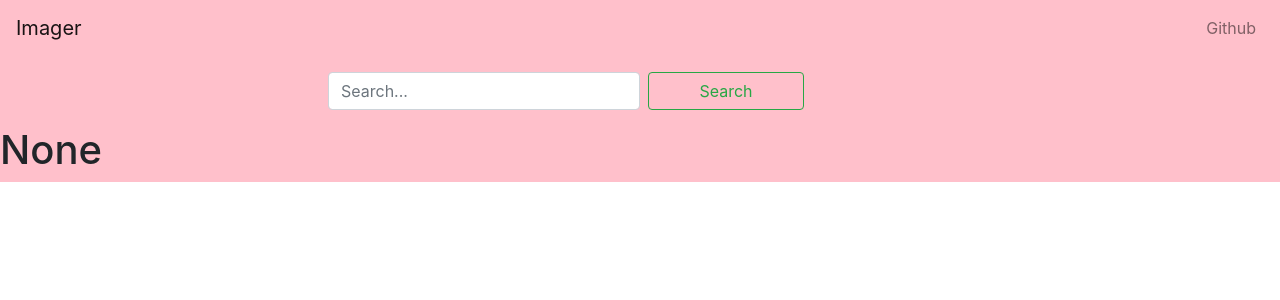
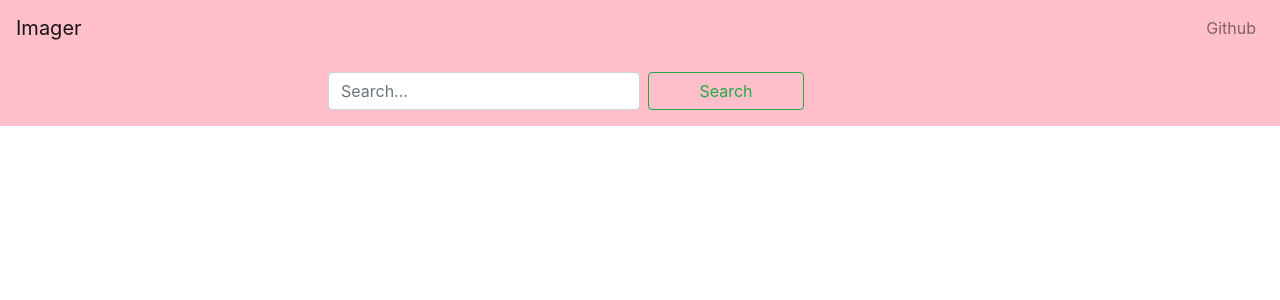
Before and after one commit to priamjain/Imager, a React (Create React App) app in the folder client/: page / in a window 1280 px wide. Shown: the top 300 px of the page. Built offline with nearby package versions, Linux system fonts and the light colour scheme.

Commit message:
UI design Changes

```diff
--- a/client/src/Components/ImageList/ImageList.js
+++ b/client/src/Components/ImageList/ImageList.js
@@ -1,24 +1,28 @@
 import React from 'react'
-import {ListGroup} from 'react-bootstrap'
+import {Card,CardGroup} from 'react-bootstrap'
 function ImageList(props) {
+	const borders = ['primary','secondary','success','danger','warning','info','dark','light']
 	let allImages = []
 	if(props.images)
 	{
 		allImages = props.images.map((image)=>{
 			return(
-				<ListGroup.Item key={image.id}>
-						<img src={image.urls.thumb} alt=""/>
-				</ListGroup.Item>
+				<Card
+				key={image.id}
+				className={"w-25 p-1 m-2"}
+				border={borders[Math.floor(Math.random()*8)]}
+				>
+				<Card.Img src={image.urls.small} atl=""></Card.Img>
+				</Card>
 				)
 		})
 	}
-	else{
-		allImages = <h1>None</h1>
-	}
 	return (
-		<ListGroup>
+		<CardGroup
+		className="d-flex flex-column align-items-center"
+		>
 		{allImages}
-		</ListGroup>
+		</CardGroup>
 	)
 }
 
--- a/client/src/Components/Main/Main.js
+++ b/client/src/Components/Main/Main.js
@@ -1,13 +1,15 @@
 import React from 'react'
 import Searchbar from '../Searchbar/Searchbar.js'
 import ImageList from '../ImageList/ImageList'
+import {Spinner} from 'react-bootstrap'
 class Main extends React.Component {
 	constructor(props) {
 		super(props)
 
 		this.state = {
 			 randomImage:"",
-			 searchResults:{}
+			 searchResults:{},
+			 isLoading:false
 		}
 	}
 
@@ -15,16 +17,19 @@ class Main extends React.Component {
 		this.setState((prev)=>{
 			if(prev.key !== value)
 				return({
-					[key]:value
+					isLoading:!prev.isLoading,
+					[key]:value,
 				})
 		})
+		console.log(this.state.searchResults)
 	}
 
 	render(){
 		return (
 			<div id="main">
-				<Searchbar updateState={this.updateState}></Searchbar>
-				<ImageList images={this.state.searchResults.results}></ImageList>
+				<Searchbar updateState={this.updateState} isLoading={this.state.isLoading}></Searchbar>
+				{this.state.isLoading?<Spinner animation='border'></Spinner>
+				:<ImageList images={this.state.searchResults.results}></ImageList>}
 			</div>
 		)
 	}
--- a/client/src/Components/Searchbar/Searchbar.js
+++ b/client/src/Components/Searchbar/Searchbar.js
@@ -4,7 +4,8 @@ function Searchbar(props) {
 	const [searchText, setsearchText] = useState("")
 	const handleSubmit = (e) =>{
 		e.preventDefault();
-		fetch(`https://api.unsplash.com/search/photos?query=${searchText}`,{
+		props.updateState("isLoading",true);
+		fetch(`https://api.unsplash.com/search/photos?query=${searchText}&per_page=50`,{
 			method:"GET",
 			headers:
 			{
@@ -18,7 +19,7 @@ function Searchbar(props) {
 		.catch((err)=>console.log(err))
 	}
 	return (
-		<div className="d-flex justify-content-center w-100 p-3">
+		<div className="d-flex flex-row justify-content-center p-3">
 			<Form inline className="w-50" onSubmit={handleSubmit}>
 				<FormControl type="text" placeholder="Search..." className="mr-sm-2 w-50" onChange={(e)=>setsearchText(e.target.value)} value={searchText}></FormControl>
 				<Button type="submit" variant="outline-success" className="w-25">Search</Button>
```
